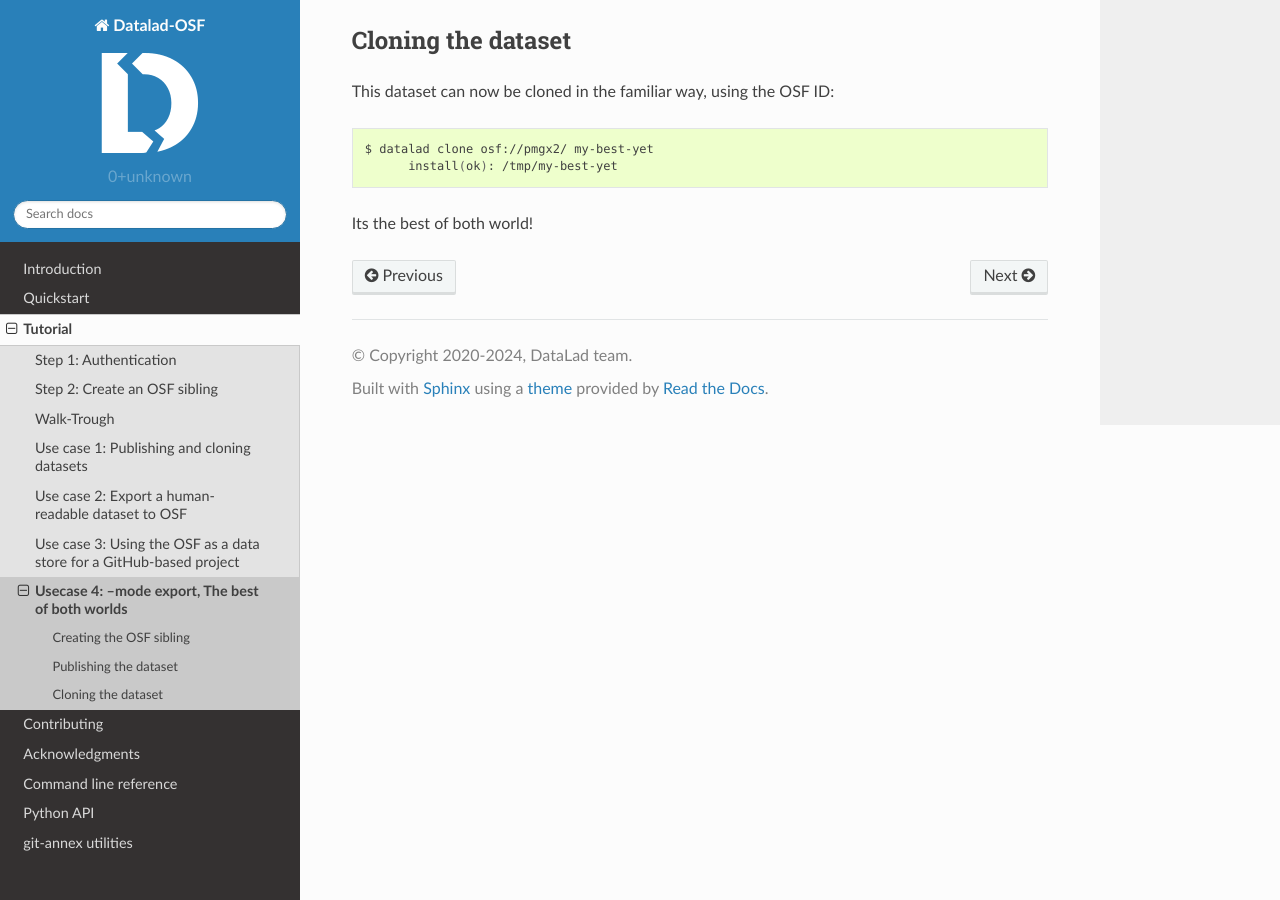
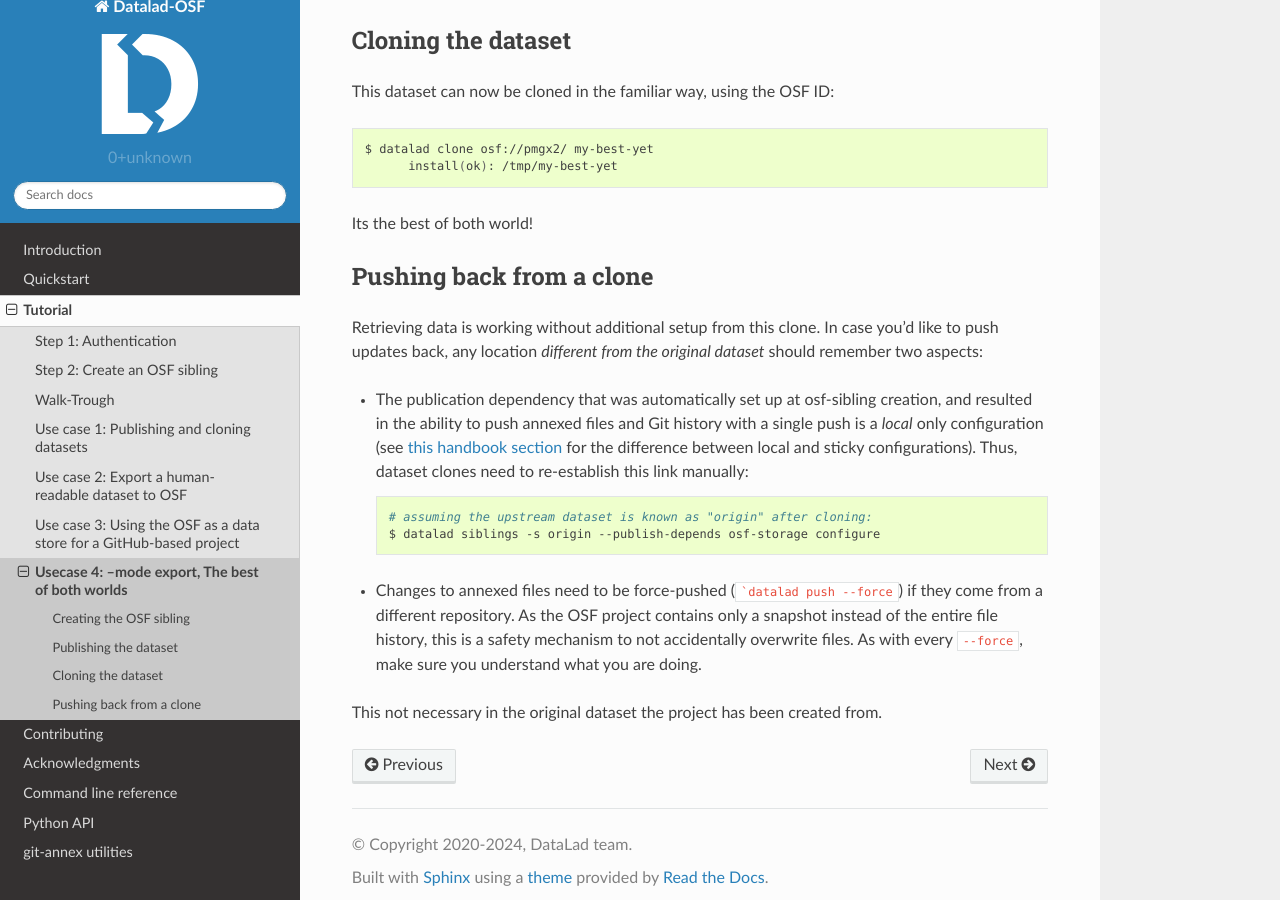
Before and after one commit to datalad/datalad-osf, a Sphinx documentation site: the page built from docs/source/tutorial/exportmode.rst, in a window 1280 px wide and 900 px high, scrolled down 1712 px. Built offline with Sphinx 7.4.7 and the Read the Docs theme 2.0.0, drawn with Linux system fonts in a browser that asks for light colours; pages that are not in the unit, such as notebooks, are missing from menus.

Commit message:
Doc: add additional info to export mode docs
Fixes #201

````diff
--- a/docs/source/tutorial/exportmode.rst
+++ b/docs/source/tutorial/exportmode.rst
@@ -61,3 +61,23 @@ This dataset can now be cloned in the familiar way, using the OSF ID:
 	 install(ok): /tmp/my-best-yet
 
 Its the best of both world!
+
+Pushing back from a clone
+"""""""""""""""""""""""""
+
+Retrieving data is working without additional setup from this clone.
+In case you'd like to push updates back, any location *different from the original dataset* should remember two aspects:
+
+- The publication dependency that was automatically set up at osf-sibling creation, and resulted in the ability to push annexed files and Git history with a single push is a *local* only configuration (see `this handbook section <https://handbook.datalad.org/en/latest/basics/101-122-config.html#git-config-versus-other-configuration-files>`_ for the difference between local and sticky configurations).
+  Thus, dataset clones need to re-establish this link manually:
+
+  .. code-block:: bash
+
+     # assuming the upstream dataset is known as "origin" after cloning:
+     $ datalad siblings -s origin --publish-depends osf-storage configure
+
+- Changes to annexed files need to be force-pushed (```datalad push --force``) if they come from a different repository.
+  As the OSF project contains only a snapshot instead of the entire file history, this is a safety mechanism to not accidentally overwrite files.
+  As with every ``--force``, make sure you understand what you are doing.
+
+This not necessary in the original dataset the project has been created from.
````
